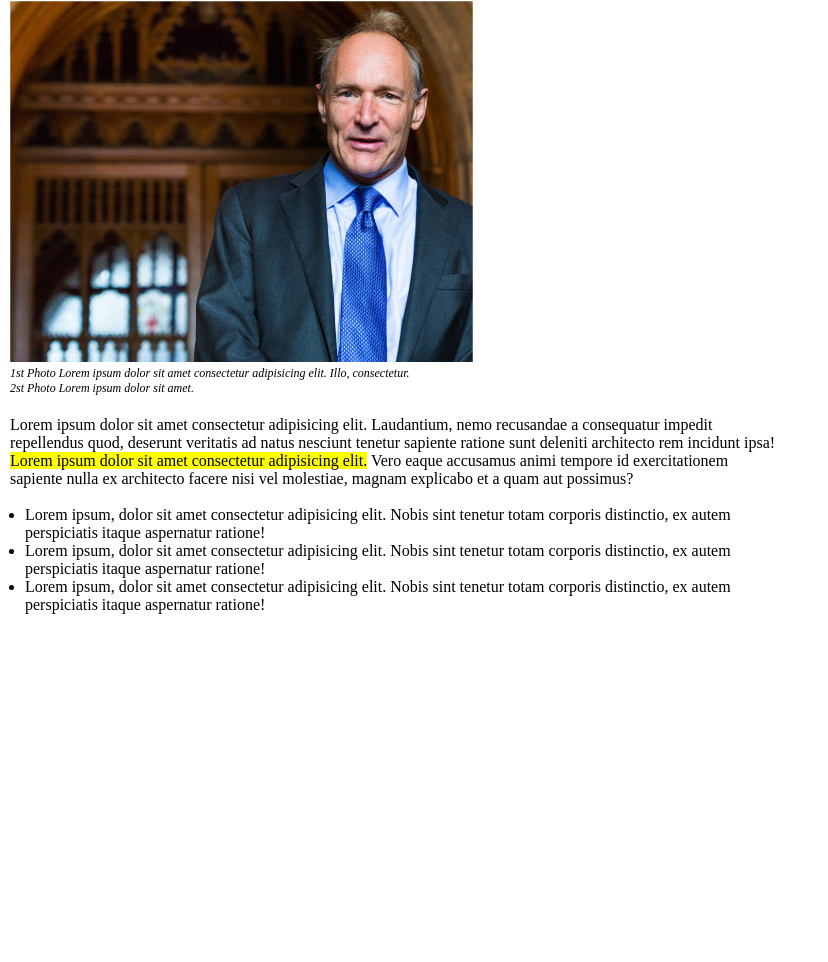
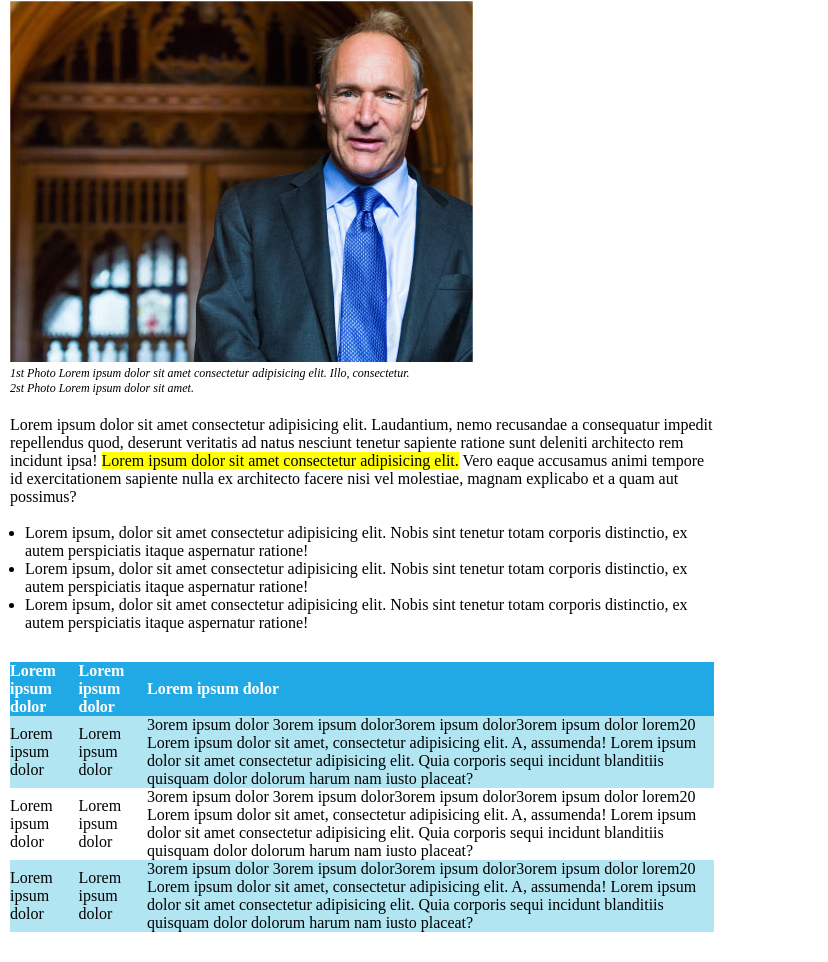
Before and after one commit to mekkiouertani/html-css-booleaner, a plain HTML site: page index.html in a window 1280 px wide. Shown: the part 637-1599 px from the top of the page, without its empty margins (0-828 px from the left). Before the commit the page ends 1269 px from the top, so only its background shows below. Drawn offline with Linux system fonts and the light colour scheme.

Commit message:
add table (nedd fix)

```diff
--- a/css/style.css
+++ b/css/style.css
@@ -20,7 +20,7 @@
 
 main{
     margin-left: 10px;
-    max-width: 60%;
+    width: 55%;
 }
 
 main h1{
@@ -57,3 +57,26 @@ p span{
 ul{
     margin-left: 15px;
 }
+
+table{
+    margin-top:30px;
+    margin-bottom: 30px;
+    background-color: #b1e5f2;
+    border-collapse: collapse;
+    width: 100%;
+}
+
+th{
+    height: 50px;
+    color: white;
+    background-color: #20a9e5;
+}
+
+th, td {
+    text-align: left;
+    width: fit-content;
+}
+
+tr:nth-child(even) {
+    background-color: white;
+}
--- a/index.html
+++ b/index.html
@@ -36,13 +36,34 @@
                 <li>Lorem ipsum, dolor sit amet consectetur adipisicing elit. Nobis sint tenetur totam corporis distinctio, ex autem perspiciatis itaque aspernatur ratione!</li>
                 <li>Lorem ipsum, dolor sit amet consectetur adipisicing elit. Nobis sint tenetur totam corporis distinctio, ex autem perspiciatis itaque aspernatur ratione!</li>
             </ul>
-            <br>
         </section>
         <!-- TABELLA -->
         <table>
-
+            <thead>
+                <tr>
+                    <th>Lorem ipsum dolor</th>
+                    <th>Lorem ipsum dolor</th>
+                    <th>Lorem ipsum dolor</th>
+                </tr>
+            </thead>
+            <tbody>
+                <tr>
+                    <td>Lorem ipsum dolor</td>
+                    <td>Lorem ipsum dolor</td>
+                    <td>3orem ipsum dolor 3orem ipsum dolor3orem ipsum dolor3orem ipsum dolor lorem20 Lorem ipsum dolor sit amet, consectetur adipisicing elit. A, assumenda! Lorem ipsum dolor sit amet consectetur adipisicing elit. Quia corporis sequi incidunt blanditiis quisquam dolor dolorum harum nam iusto placeat?</td>
+                </tr>
+                <tr>
+                    <td>Lorem ipsum dolor</td>
+                    <td>Lorem ipsum dolor</td>
+                    <td>3orem ipsum dolor 3orem ipsum dolor3orem ipsum dolor3orem ipsum dolor lorem20 Lorem ipsum dolor sit amet, consectetur adipisicing elit. A, assumenda! Lorem ipsum dolor sit amet consectetur adipisicing elit. Quia corporis sequi incidunt blanditiis quisquam dolor dolorum harum nam iusto placeat?</td>
+                </tr>
+                <tr>
+                    <td>Lorem ipsum dolor</td>
+                    <td>Lorem ipsum dolor</td>
+                    <td>3orem ipsum dolor 3orem ipsum dolor3orem ipsum dolor3orem ipsum dolor lorem20 Lorem ipsum dolor sit amet, consectetur adipisicing elit. A, assumenda! Lorem ipsum dolor sit amet consectetur adipisicing elit. Quia corporis sequi incidunt blanditiis quisquam dolor dolorum harum nam iusto placeat?</td>
+                </tr>
+            </tbody>
         </table>
-
     </main>
 </body>
 </html>
```
